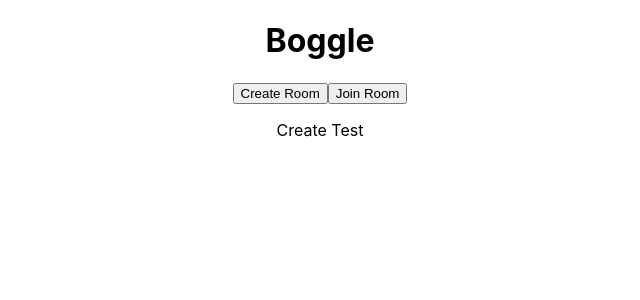
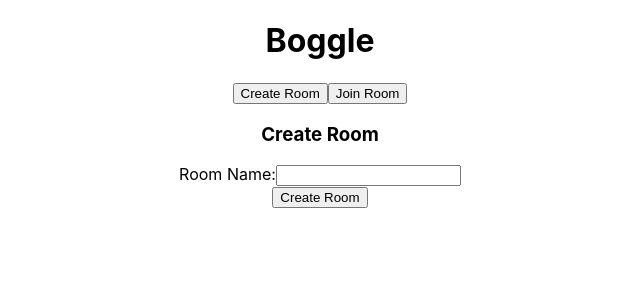
Before and after one commit to spencerTaira/boggle-project, a React (Create React App) app in the folder boggle/homepage/: page / in a window 1280 px wide. Both pictures are taken after a click on the button "Create Room". Shown: the top 300 px of the page, without its empty margins (320-960 px from the left). Built offline with nearby package versions, Linux system fonts and the light colour scheme.

Commit message:
Add handleChange and handleSubmit fns and Button

```diff
--- a/boggle/homepage/src/CreateForm.js
+++ b/boggle/homepage/src/CreateForm.js
@@ -1,9 +1,43 @@
-import React from "react";
+import React, { useState } from "react";
+import Button from "./Button.js";
 
-function CreateForm() {
+const defaultFormData = {
+  roomName: "",
+}
+
+function CreateForm({ initialFormData=defaultFormData , addRoom }) {
+  const [formData, setFormData] = useState(initialFormData);
+
+  function handleChange(evt) {
+    const { name, value } = evt.target;
+
+    setFormData(formData => ({
+      ...formData,
+      [name]: value,
+    }));
+  }
+
+  function handleSubmit(evt) {
+    evt.preventDefault();
+    addRoom(formData);
+    setFormData(initialFormData);
+  }
+
   return (
     <form className="CreateForm">
-      <p>Create Test</p>
+      <h3>Create Room</h3>
+      <div>
+        <label htmlFor="CreateForm-room-name">Room Name:</label>
+        <input
+          id="CreateForm-room-name"
+          className="form-control"
+          value={formData.roomName}
+          onChange={handleChange}
+          name="room-name"
+          aria-label="Room Name"
+        />
+      </div>
+      <Button click={handleSubmit} label="Create Room" type="form-create"/>
     </form>
   );
 }
```
